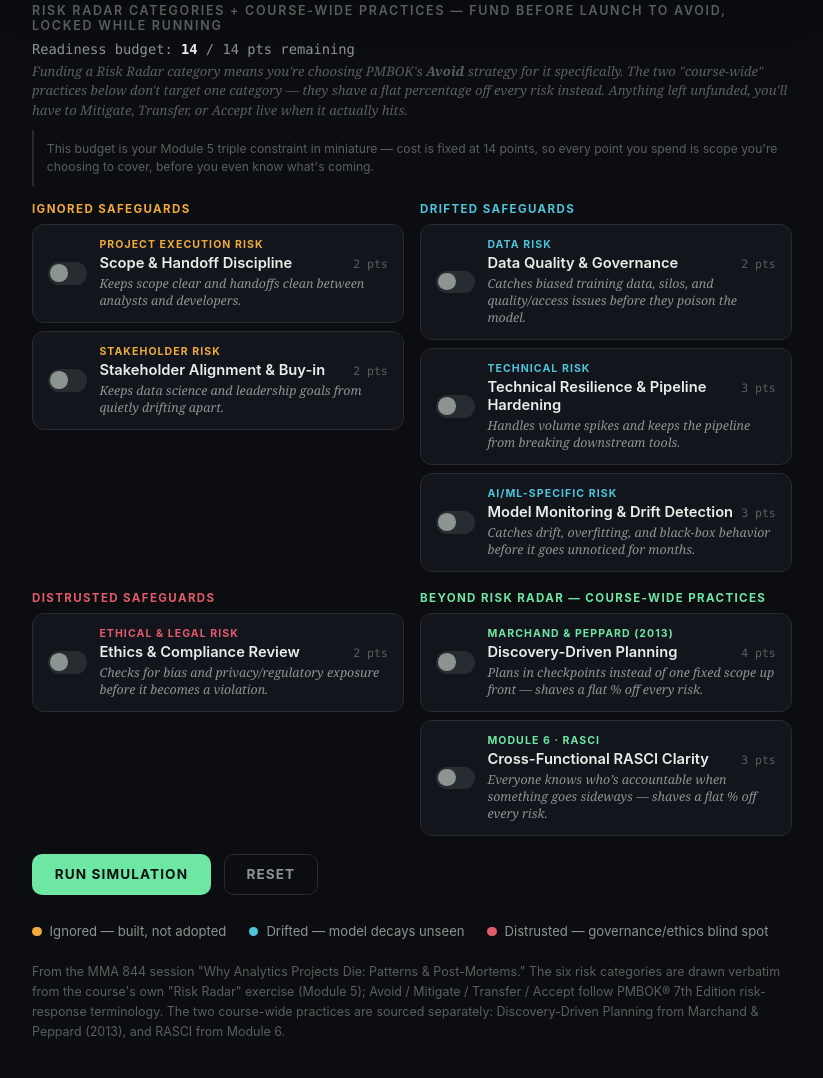
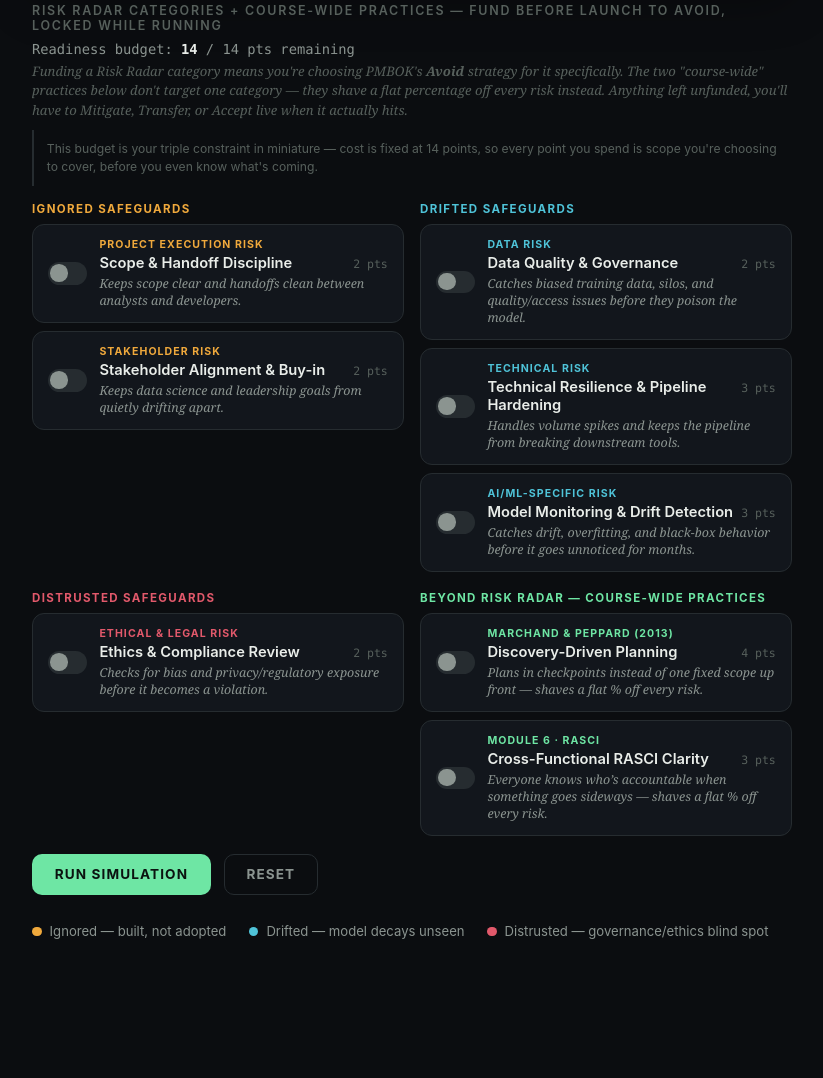
Before and after one commit to adriantrucios/project_management, a plain HTML site: page index.html in a window 1280 px wide. Shown: the part 718-1796 px from the top of the page, without its empty margins (228-1051 px from the left). After the commit the page ends 1709 px from the top, so only its background shows below. Drawn offline with Linux system fonts and the light colour scheme.

Commit message:
Update budget descriptions and remove course references
Removed specific reference to 'Module 5' in budget description and credit section.

```diff
--- a/index.html
+++ b/index.html
@@ -283,7 +283,7 @@
   <div class="masthead">
     <p class="eyebrow">MMA 844 · Analytics Project Management — companion tool</p>
     <h1>Project Vitals Monitor</h1>
-    <p class="dek">Spend a limited budget to <b>Avoid</b> risks from your Module 5 Risk Radar —
+    <p class="dek">Spend a limited budget to <b>Avoid</b> risks from Risk Radar —
       or invest in broader practices that cushion every risk at once. Run the project forward
       twelve months, and choose to <b>Mitigate</b>, <b>Transfer</b>, or <b>Accept</b> anything
       you didn't avoid, live, the moment it hits.</p>
@@ -332,7 +332,7 @@
       <b>Avoid</b> strategy for it specifically. The two "course-wide" practices below don't
       target one category — they shave a flat percentage off every risk instead. Anything left
       unfunded, you'll have to Mitigate, Transfer, or Accept live when it actually hits.</p>
-    <p class="constraint-note">This budget is your Module 5 triple constraint in miniature —
+    <p class="constraint-note">This budget is your triple constraint in miniature —
       cost is fixed at 14 points, so every point you spend is scope you're choosing to cover,
       before you even know what's coming.</p>
     <div class="switches" id="switches"></div>
@@ -350,11 +350,7 @@
     <span class="legend-item distrusted"><span class="dot"></span>Distrusted — governance/ethics blind spot</span>
   </div>
 
-  <p class="credit">From the MMA 844 session "Why Analytics Projects Die: Patterns &amp; Post-Mortems."
-    The six risk categories are drawn verbatim from the course's own "Risk Radar" exercise
-    (Module 5); Avoid / Mitigate / Transfer / Accept follow PMBOK&reg; 7th Edition risk-response
-    terminology. The two course-wide practices are sourced separately: Discovery-Driven Planning
-    from Marchand &amp; Peppard (2013), and RASCI from Module 6.</p>
+
 </div>
 
 <script>
```
